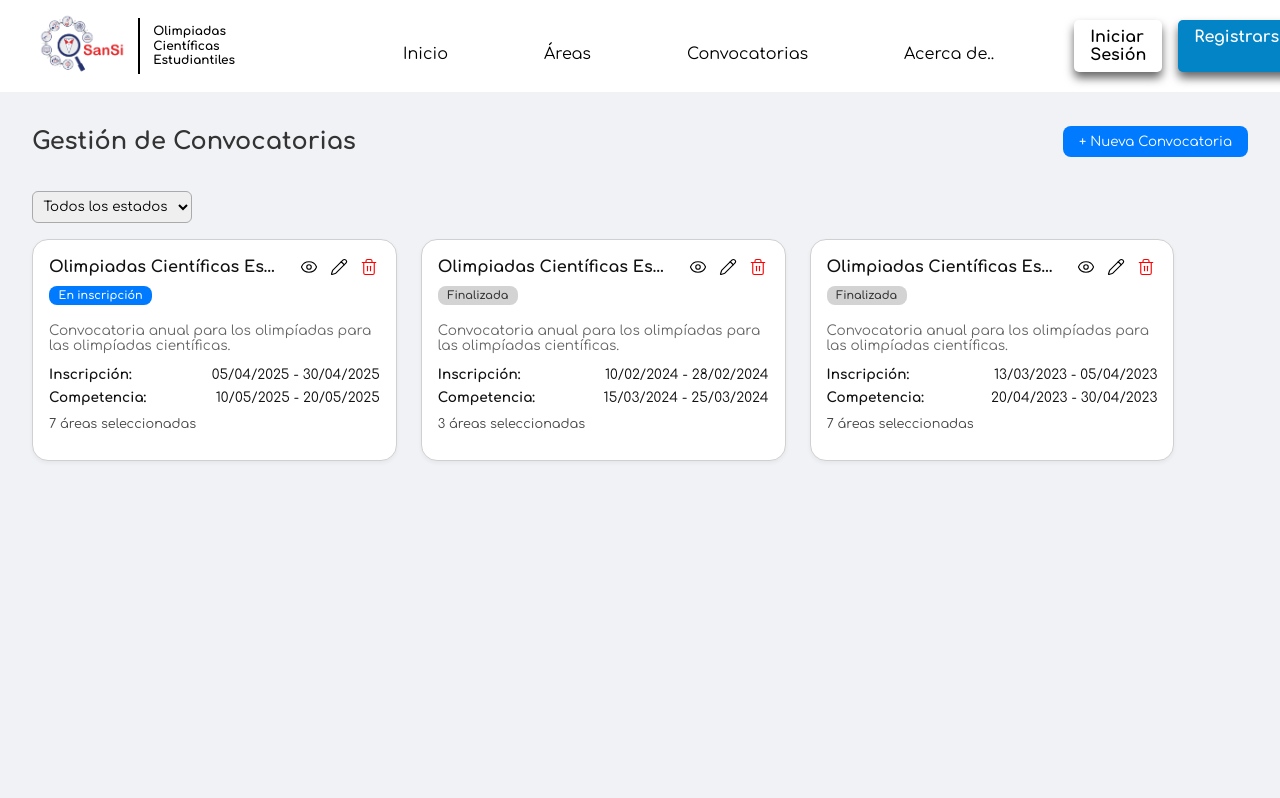
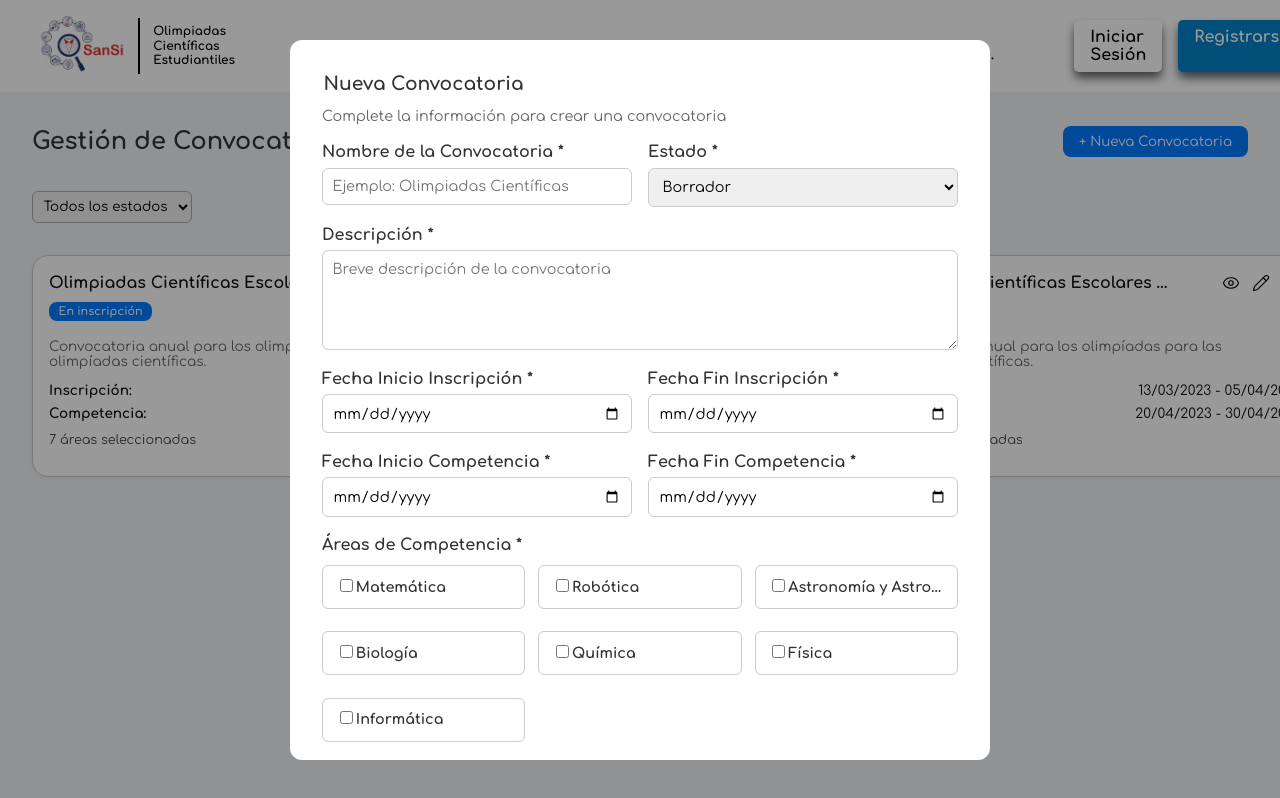
Before and after one commit to MauryQV/o-sansi-olympiad-registry, a React (Vite) app in the folder frontend/: page /convocatorias in a window 1280 px wide. Both pictures are taken after a click on the button "+ Nueva Convocatoria". Shown: the top 798 px of the page. Built offline with nearby package versions, Linux system fonts and the light colour scheme.

Commit message:
Funcionalidad para agregar nuevas convocatorias

```diff
--- a/frontend/src/components/Convocatorias/Convocatorias.jsx
+++ b/frontend/src/components/Convocatorias/Convocatorias.jsx
@@ -1,10 +1,17 @@
 import React, { useState, useEffect } from 'react';
 import CardConvocatoria from './CardConvocatoria';
+import ModalNuevaConvocatoria from './ModalNuevaConvocatoria';
 import '../../styles/Convocatorias/Convocatorias.css';
 
 const Convocatorias = () => {
   const [convocatorias, setConvocatorias] = useState([]);
   const [filtroEstado, setFiltroEstado] = useState('Todos');
+  const [mostrarModal, setMostrarModal] = useState(false);
+
+  const agregarConvocatoria = (nueva) => {
+    setConvocatorias(prev => [...prev, { ...nueva, id: prev.length + 1 }]);
+    setMostrarModal(false);
+  };
 
   useEffect(() => {
     const datosSimulados = [
@@ -54,7 +61,9 @@ const Convocatorias = () => {
     <div className="convocatorias-wrapper">
       <div className="convocatorias-header">
         <h2>Gestión de Convocatorias</h2>
-        <button className="btn-nueva">+ Nueva Convocatoria</button>
+        <button className="btn-nueva" onClick={() => setMostrarModal(true)}>
+          + Nueva Convocatoria
+        </button>
       </div>
 
       <div className="filtro-convocatorias">
@@ -74,6 +83,14 @@ const Convocatorias = () => {
           <CardConvocatoria key={convocatoria.id} data={convocatoria} />
         ))}
       </div>
+
+      {mostrarModal && (
+        <ModalNuevaConvocatoria
+          visible={mostrarModal}
+          cerrar={() => setMostrarModal(false)}
+          agregar={agregarConvocatoria}
+        />
+      )}
     </div>
   );
 };
--- a/frontend/src/components/Convocatorias/ModalNuevaConvocatoria.jsx
+++ b/frontend/src/components/Convocatorias/ModalNuevaConvocatoria.jsx
@@ -0,0 +1,152 @@
+// src/components/Convocatorias/ModalNuevaConvocatoria.jsx
+import React, { useState } from 'react';
+import '../../styles/Convocatorias/ModalNuevaConvocatoria.css';
+
+const ModalNuevaConvocatoria = ({ visible, cerrar, agregar }) => {
+  const [formulario, setFormulario] = useState({
+    nombre: '',
+    estado: 'Borrador',
+    descripcion: '',
+    inscripcionInicio: '',
+    inscripcionFin: '',
+    competenciaInicio: '',
+    competenciaFin: '',
+    areas: [],
+  });
+
+  const areasDisponibles = [
+    'Matemática', 'Robótica', 'Astronomía y Astrofísica',
+    'Biología', 'Química', 'Física', 'Informática'
+  ];
+
+  const manejarCambio = (e) => {
+    const { name, value } = e.target;
+    setFormulario({ ...formulario, [name]: value });
+  };
+
+  const manejarCheckbox = (area) => {
+    const seleccionadas = formulario.areas.includes(area)
+      ? formulario.areas.filter(a => a !== area)
+      : [...formulario.areas, area];
+
+    setFormulario({ ...formulario, areas: seleccionadas });
+  };
+
+  const manejarSubmit = (e) => {
+    e.preventDefault();
+    agregar({
+      ...formulario,
+      areas: formulario.areas.length,
+    });
+  };
+
+  if (!visible) return null;
+
+  return (
+    <div className="modal-overlay">
+      <div className="modal-convocatoria">
+        <h3>Nueva Convocatoria</h3>
+        <p>Complete la información para crear una convocatoria</p>
+
+        <form className="modal-form" onSubmit={manejarSubmit}>
+          <div className="input-row">
+            <div className="form-group">
+              <label>Nombre de la Convocatoria *</label>
+              <input
+                type="text"
+                name="nombre"
+                value={formulario.nombre}
+                onChange={manejarCambio}
+                placeholder="Ejemplo: Olimpiadas Científicas"
+              />
+            </div>
+            <div className="form-group">
+              <label>Estado *</label>
+              <select name="estado" value={formulario.estado} onChange={manejarCambio}>
+                <option value="Borrador">Borrador</option>
+                <option value="En inscripción">En inscripción</option>
+                <option value="En competencia">En competencia</option>
+                <option value="Finalizada">Finalizada</option>
+              </select>
+            </div>
+          </div>
+
+          <div className="form-group full-width">
+            <label>Descripción *</label>
+            <textarea
+              name="descripcion"
+              value={formulario.descripcion}
+              onChange={manejarCambio}
+              placeholder="Breve descripción de la convocatoria"
+            />
+          </div>
+
+          <div className="input-row">
+            <div className="form-group">
+              <label>Fecha Inicio Inscripción *</label>
+              <input
+                type="date"
+                name="inscripcionInicio"
+                value={formulario.inscripcionInicio}
+                onChange={manejarCambio}
+              />
+            </div>
+            <div className="form-group">
+              <label>Fecha Fin Inscripción *</label>
+              <input
+                type="date"
+                name="inscripcionFin"
+                value={formulario.inscripcionFin}
+                onChange={manejarCambio}
+              />
+            </div>
+          </div>
+
+          <div className="input-row">
+            <div className="form-group">
+              <label>Fecha Inicio Competencia *</label>
+              <input
+                type="date"
+                name="competenciaInicio"
+                value={formulario.competenciaInicio}
+                onChange={manejarCambio}
+              />
+            </div>
+            <div className="form-group">
+              <label>Fecha Fin Competencia *</label>
+              <input
+                type="date"
+                name="competenciaFin"
+                value={formulario.competenciaFin}
+                onChange={manejarCambio}
+              />
+            </div>
+          </div>
+
+          <div className="form-group full-width">
+            <label>Áreas de Competencia *</label>
+            <div className="modal-areas">
+              {areasDisponibles.map((area) => (
+                <label className="checkbox-area" key={area}>
+                  <input
+                    type="checkbox"
+                    checked={formulario.areas.includes(area)}
+                    onChange={() => manejarCheckbox(area)}
+                  />
+                  {area}
+                </label>
+              ))}
+            </div>
+          </div>
+
+          <div className="modal-botones">
+            <button type="button" onClick={cerrar}>Cancelar</button>
+            <button type="submit" className="btn-crear">Crear</button>
+          </div>
+        </form>
+      </div>
+    </div>
+  );
+};
+
+export default ModalNuevaConvocatoria;
--- a/frontend/src/styles/Convocatorias/CardConvocatoria.css
+++ b/frontend/src/styles/Convocatorias/CardConvocatoria.css
@@ -1,16 +1,30 @@
 .card-convocatoria {
-  width: 30%;
-  min-width: 340px;
-  background-color: white;
-  border: 1px solid #d0d0d0;
+  min-width: 460px;      /* antes 320px */
+  max-width: 500px;      /* opcional, para que no se desborde */
+  width: 100%;
+  background: white;
+  border: 1px solid #ccc;
   border-radius: 16px;
   padding: 1rem;
   font-family: 'Comfortaa', sans-serif;
   display: flex;
   flex-direction: column;
-  box-shadow: 0 2px 4px rgba(0, 0, 0, 0.05);
-  transition: box-shadow 0.2s ease-in-out;
+  justify-content: space-between;
+  box-shadow: 0 1px 4px rgba(0, 0, 0, 0.05);
 }
+
+.card-descripcion {
+  font-size: 0.85rem;
+  color: #666;
+  margin-bottom: 0.6rem;
+
+  /* Agregar esto para truncar la descripción */
+  overflow: hidden;
+  display: -webkit-box;
+  -webkit-line-clamp: 3;     /* cambia a 2 si quieres solo 2 líneas */
+  -webkit-box-orient: vertical;
+}
+
 
 .card-convocatoria:hover {
   box-shadow: 0 4px 10px rgba(0, 0, 0, 0.08);
--- a/frontend/src/styles/Convocatorias/Convocatorias.css
+++ b/frontend/src/styles/Convocatorias/Convocatorias.css
@@ -32,8 +32,13 @@
 }
 
 .lista-convocatorias {
-  display: flex;
+  display: grid;
+  grid-template-columns: repeat(auto-fit, minmax(360px, 1fr));  /* antes 320px */
   gap: 1.5rem;
-  flex-wrap: nowrap;
-  justify-content: flex-start;
+  margin-top: 2rem;
+  justify-content: center;
+  align-items: flex-start;
+  max-width: 1400px;  /* ampliar un poco si es necesario */
+  margin-left: auto;
+  margin-right: auto;
 }
--- a/frontend/src/styles/Convocatorias/ModalNuevaConvocatoria.css
+++ b/frontend/src/styles/Convocatorias/ModalNuevaConvocatoria.css
@@ -0,0 +1,123 @@
+.modal-overlay {
+    position: fixed;
+    top: 0;
+    left: 0;
+    width: 100%;
+    height: 100%;
+    background-color: rgba(0, 0, 0, 0.4);
+    display: flex;
+    justify-content: center;
+    align-items: center;
+    z-index: 999;
+  }
+
+  .modal-convocatoria {
+    background: white;
+    padding: 2rem;
+    border-radius: 12px;
+    width: 700px;
+    max-height: 90vh;
+    overflow-y: auto;
+    font-family: 'Comfortaa', sans-serif;
+  }
+
+  .modal-convocatoria h3 {
+    margin-bottom: 0.3rem;
+  }
+
+  .modal-convocatoria p {
+    font-size: 0.9rem;
+    color: #666;
+    margin-bottom: 1.2rem;
+  }
+
+  .modal-form .form-group {
+    display: flex;
+    flex-direction: column;
+    margin-bottom: 1.2rem;
+  }
+
+  .modal-form .form-group label {
+    font-weight: bold;
+    margin-bottom: 0.4rem;
+  }
+
+  .modal-form input,
+  .modal-form select,
+  .modal-form textarea {
+    border: 1px solid #ccc;
+    border-radius: 6px;
+    padding: 0.6rem;
+    font-family: inherit;
+    font-size: 0.9rem;
+  }
+
+  .modal-form textarea {
+    resize: vertical;
+    min-height: 100px;
+  }
+
+  .input-row {
+    display: flex;
+    gap: 1rem;
+  }
+
+  .input-row .form-group {
+    flex: 1;
+  }
+
+  .full-width {
+    width: 100%;
+  }
+
+  .modal-areas {
+    display: grid;
+    grid-template-columns: repeat(3, 1fr);
+    gap: 1rem 0.8rem;
+    margin-top: 0.3rem;
+  }
+
+  .checkbox-area {
+    border: 1px solid #ccc;
+    border-radius: 6px;
+    padding: 0.6rem 0.8rem;
+    font-size: 0.9rem;
+    display: flex;
+    align-items: center;
+    min-height: 44px;
+    min-width: 100px;
+    white-space: nowrap;
+    overflow: hidden;
+    text-overflow: ellipsis;
+    transition: background-color 0.2s ease;
+  }
+
+  .modal-botones {
+    display: flex;
+    justify-content: flex-end;
+    gap: 0.6rem;
+    margin-top: 1rem;
+  }
+
+  .modal-botones button {
+    font-family: inherit;
+    font-size: 0.9rem;
+    border-radius: 6px;
+    padding: 0.5rem 1.2rem;
+    border: none;
+    cursor: pointer;
+  }
+
+  .modal-botones button[type="button"] {
+    background-color: #f0f0f0;
+    color: #1f1f1f;
+  }
+
+  .modal-botones .btn-crear {
+    background-color: #007bff;
+    color: white;
+  }
+
+  .modal-botones .btn-crear:hover {
+    background-color: #0056b3;
+  }
```
